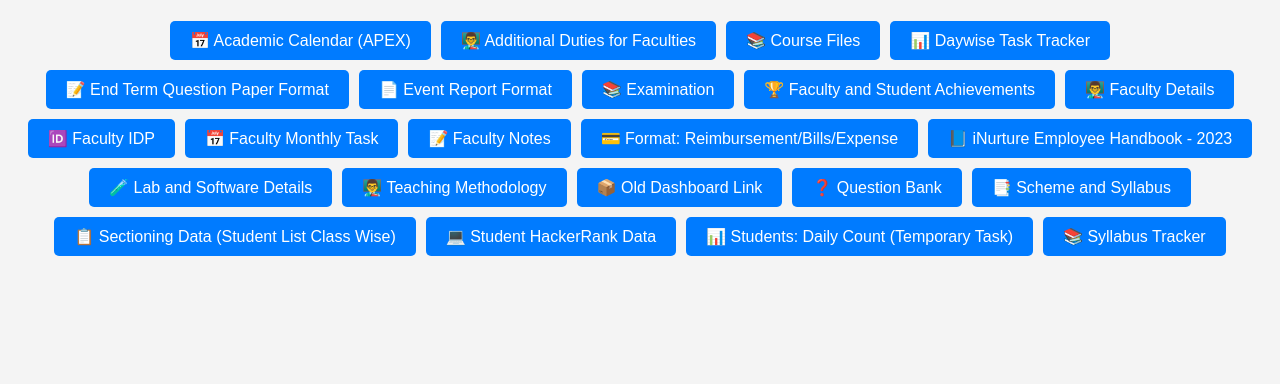
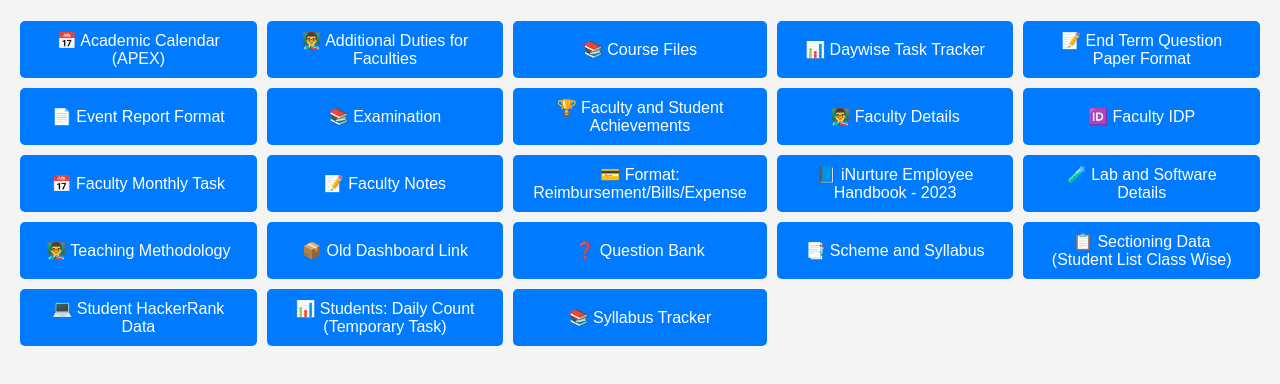
Before and after one commit to shivam123456s/RAILSAATHII, a website: page index.html in a window 1280 px wide. Shown: the part 156-540 px from the top of the page. Drawn offline with Linux system fonts and the light colour scheme; no server answers.

Commit message:
Update styles.css

```diff
--- a/styles.css
+++ b/styles.css
@@ -14,18 +14,18 @@
   font-weight: bold;
 }
 
-.logo{
+.logo {
   width: 100px;
   height: 100px;
-
 }
 
 .button-container {
-  display: flex;
-  flex-wrap: wrap;
-  justify-content: center;
-  gap: 10px;
+  display: grid;
+  grid-template-columns: repeat(5, 1fr); /* 5 columns */
+  grid-template-rows: repeat(6, auto); /* 6 rows */
+  gap: 10px; /* Space between buttons */
   margin: 20px;
+  justify-items: center; /* Center buttons inside grid cells */
 }
 
 .button {
@@ -37,6 +37,8 @@
   cursor: pointer;
   font-size: 16px;
   position: relative;
+  width: 100%; /* Make the button take up full width of the cell */
+  box-sizing: border-box;
 }
 
 .button:hover {
```
